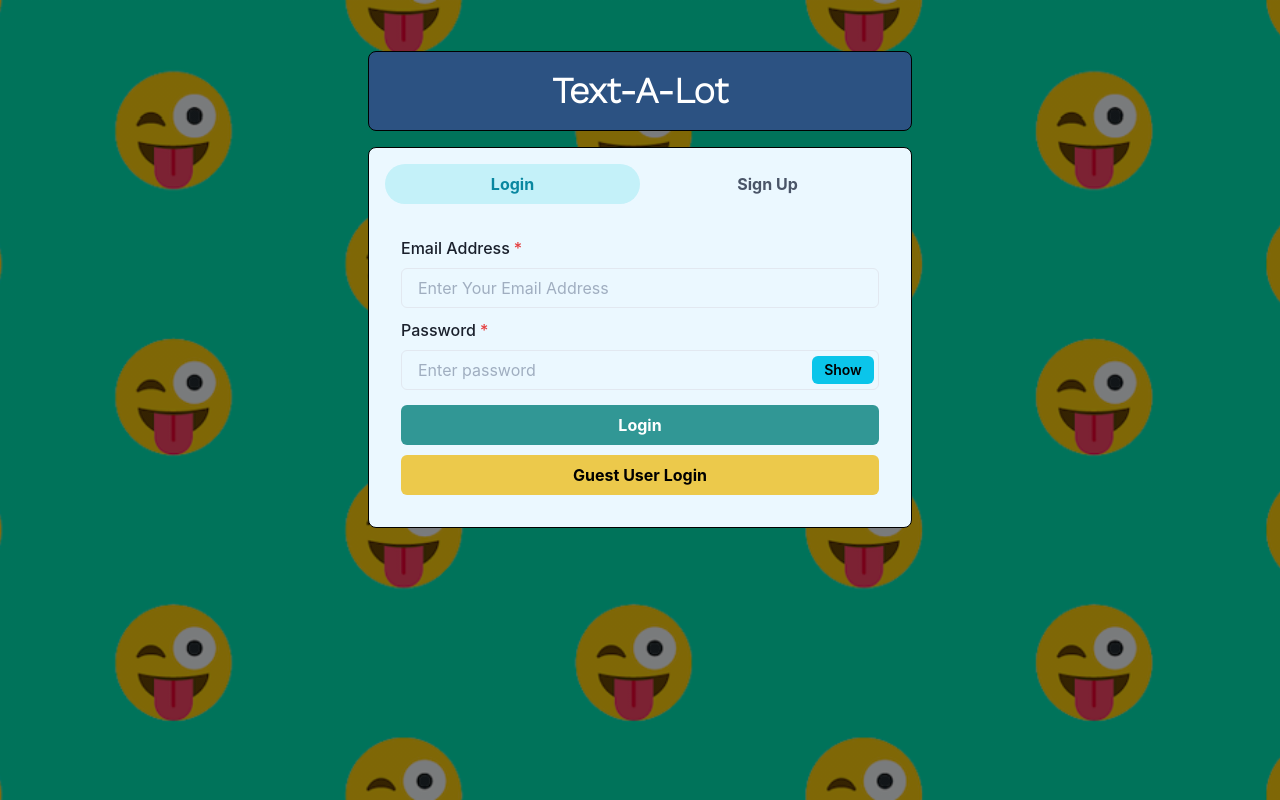
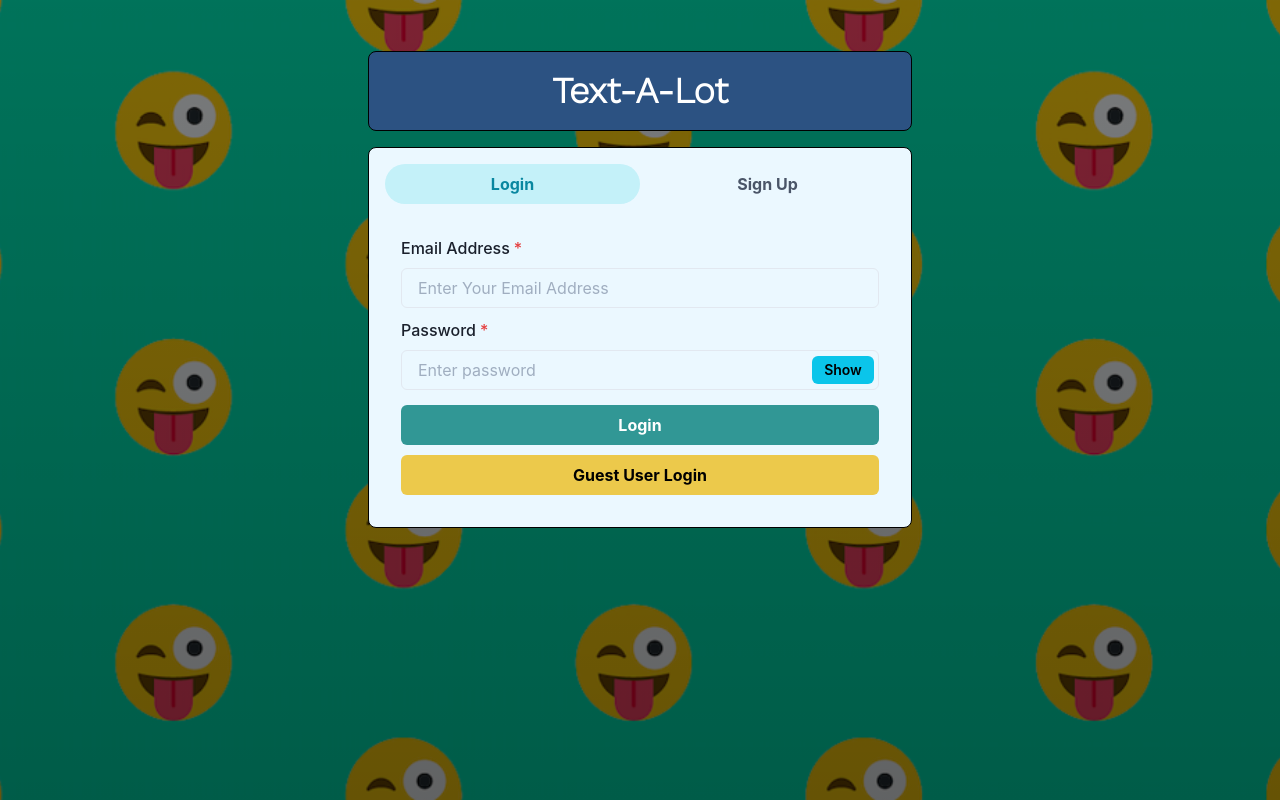
Before and after one commit to SiddharthSsb11/text-a-lot, a React (Create React App) app in the folder frontend/: page / in a window 1280 px wide. Built offline with nearby package versions, Linux system fonts and the light colour scheme.

Commit message:
Styling added

```diff
--- a/frontend/src/App.css
+++ b/frontend/src/App.css
@@ -4,7 +4,7 @@
 .App {
   min-height: 100vh;
   display: flex;
-  background-image: linear-gradient( rgba(0, 0, 0, 0.5), rgba(0, 0, 0, 0.5) ),url("./bg4.png");
+  background-image: linear-gradient( rgba(0, 0, 0, 0.5), rgba(0, 0, 0, 0.6) ),url("./bg4.png");
   background-position: center;
   background-size: cover;
 }
```
